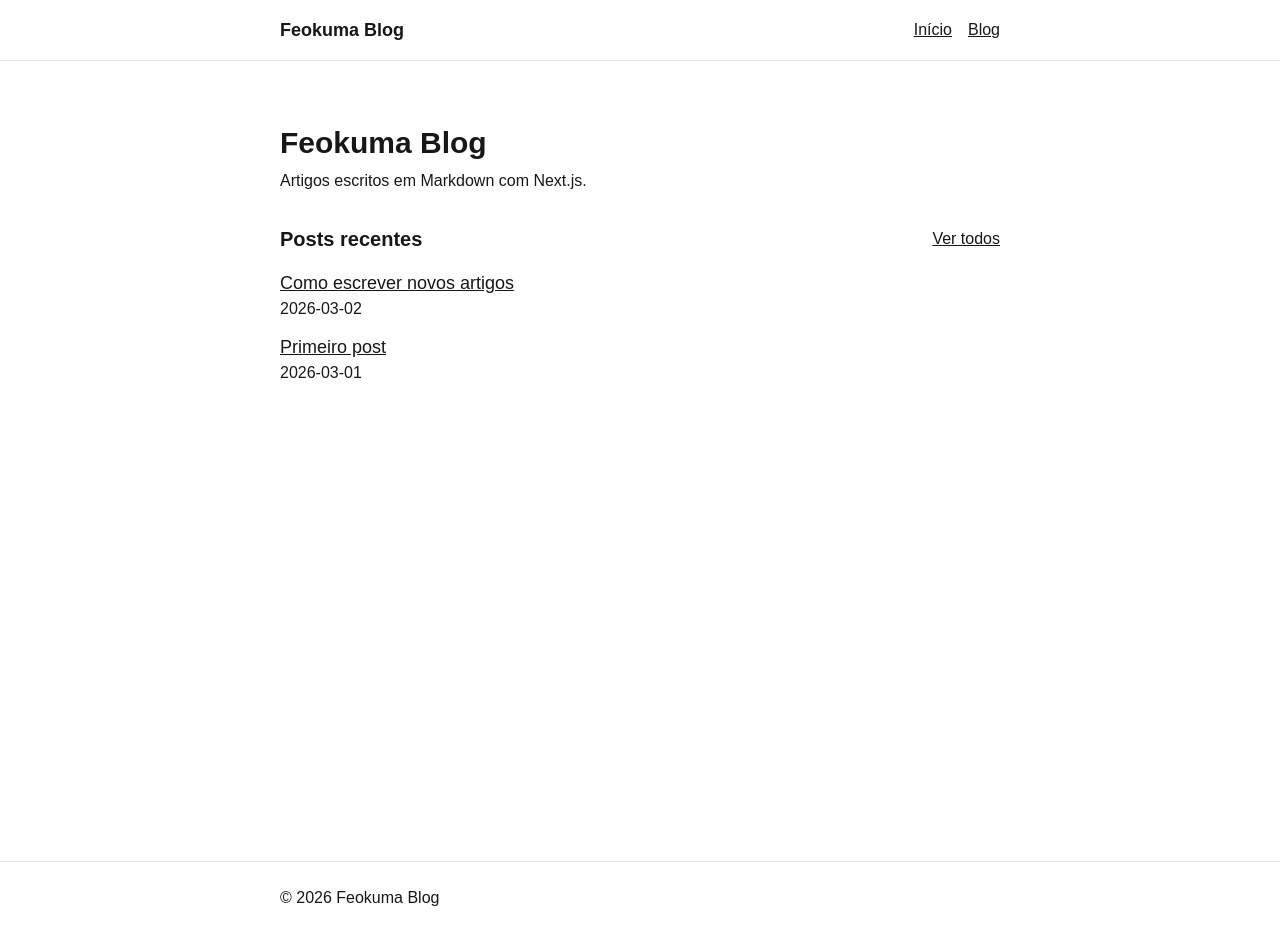
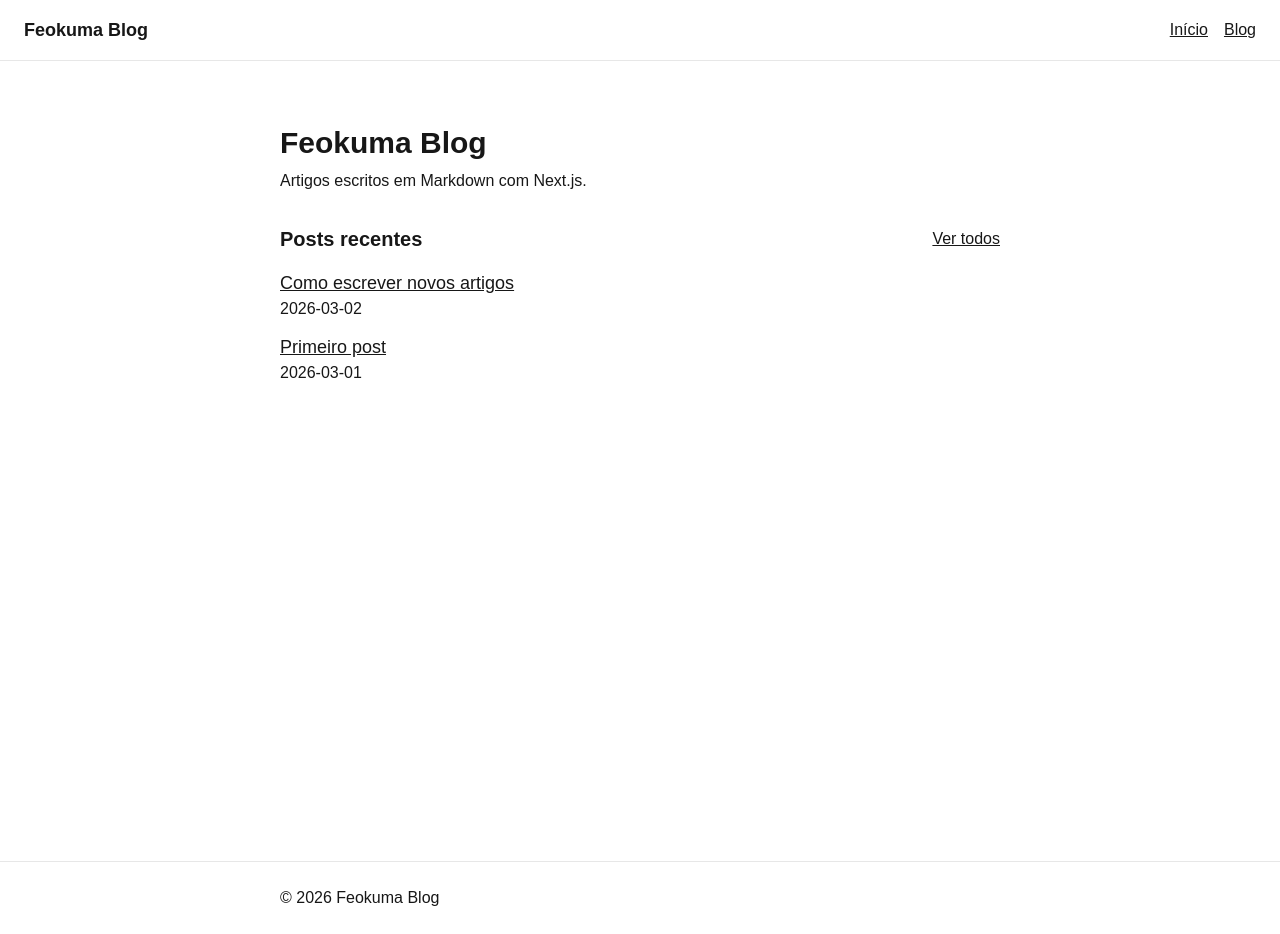
Before and after one commit to feokuma/feokuma.github.io, a Next.js app: page / in a window 1280 px wide. Built offline with nearby package versions, Linux system fonts and the light colour scheme.

Commit message:
💄 Ajusta alinhamento header

```diff
--- a/src/components/header.tsx
+++ b/src/components/header.tsx
@@ -3,7 +3,7 @@
 export function Header() {
   return (
     <header className="border-b border-foreground/10">
-      <div className="mx-auto flex w-full max-w-3xl items-center justify-between px-6 py-4">
+      <div className="flex w-full items-center justify-between px-6 py-4">
         <Link href="/" className="text-lg font-semibold">
           Feokuma Blog
         </Link>
```
